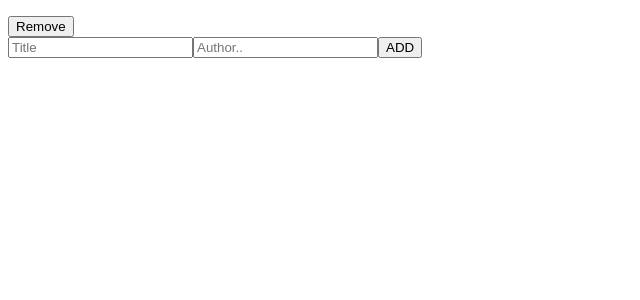
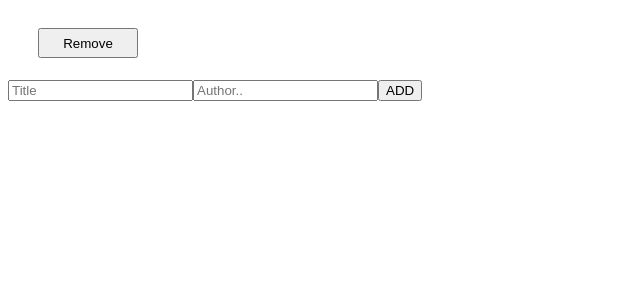
Before and after one commit to Amedzro-Elikplim/Bookstore, a React (Create React App) app: page / in a window 1280 px wide. Shown: the top 300 px of the page, without its empty margins (0-640 px from the left). Built offline with nearby package versions, Linux system fonts and the light colour scheme.

Commit message:
Add class names for styling

```diff
--- a/src/Components/Book.js
+++ b/src/Components/Book.js
@@ -4,12 +4,12 @@ import PropTypes from 'prop-types';
 function Book(props) {
   const { title, author } = props;
   return (
-    <div className="book-container">
-      <div>
+    <div className="book-container d-flex">
+      <div className="d-flex spacing container">
         <p>{title}</p>
         <p>{author}</p>
       </div>
-      <button type="button">Remove</button>
+      <button type="button" className="button">Remove</button>
     </div>
   );
 }
```
